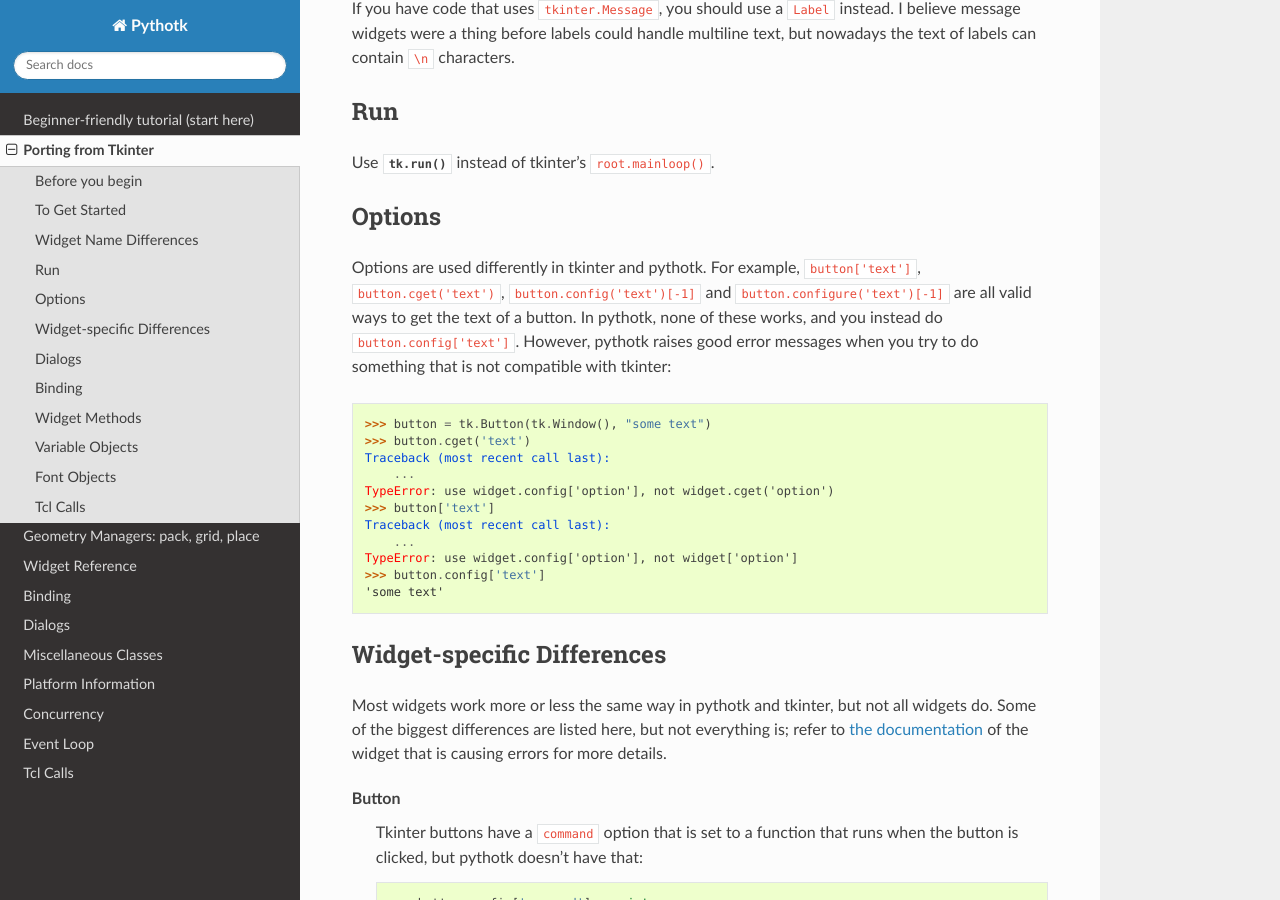
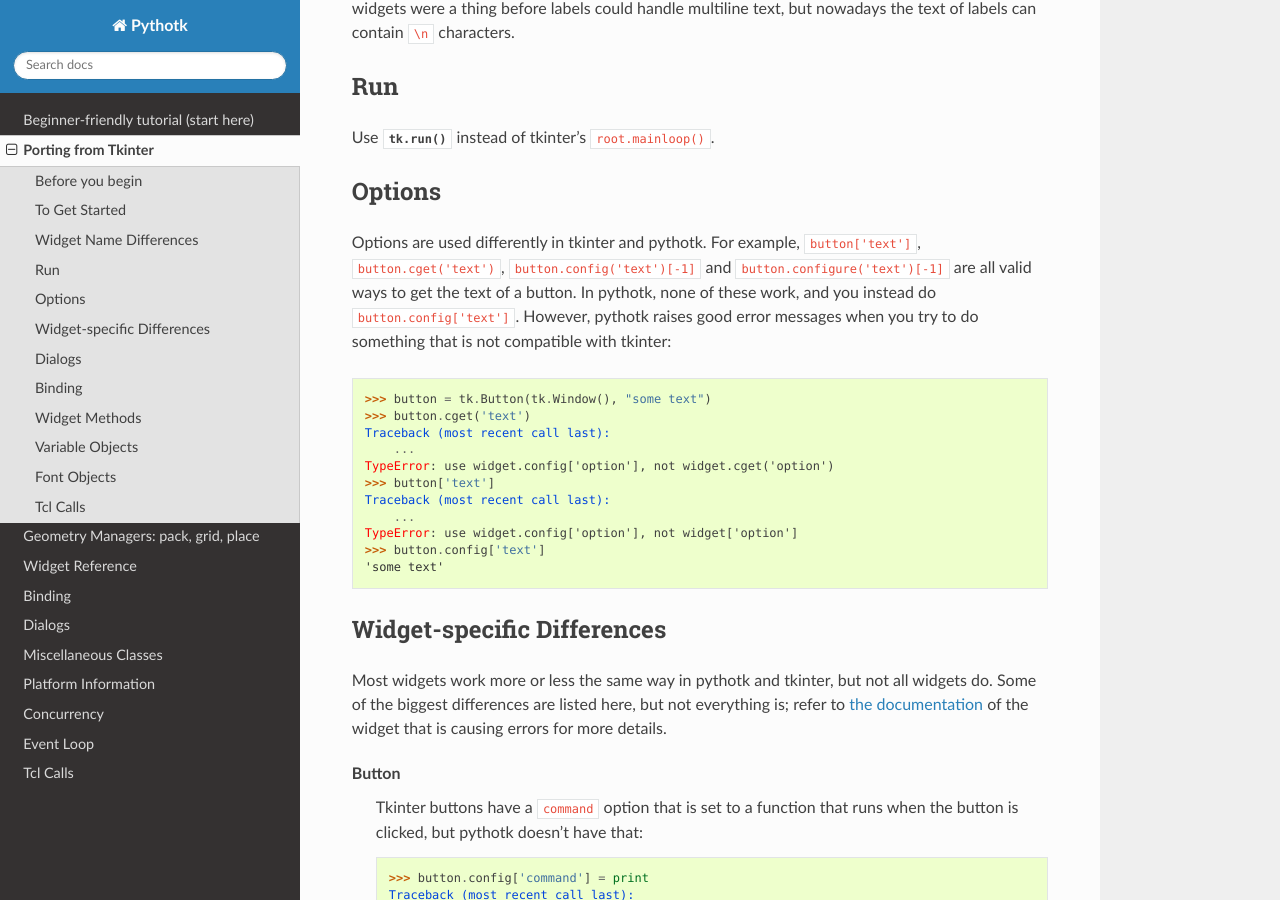
Before and after one commit to Akuli/teek, a Sphinx documentation site: the page built from docs/tkinter.rst, in a window 1280 px wide and 900 px high, scrolled down 1895 px. Built offline with Sphinx 7.4.7 and the Read the Docs theme 2.0.0, drawn with Linux system fonts in a browser that asks for light colours; some of the changed text lies outside the part shown.

Commit message:
fix mistakes

```diff
--- a/docs/tkinter.rst
+++ b/docs/tkinter.rst
@@ -105,7 +104,7 @@ Options
 Options are used differently in tkinter and pythotk. For example,
 ``button['text']``, ``button.cget('text')``, ``button.config('text')[-1]`` and
 ``button.configure('text')[-1]`` are all valid ways to get the text of a button.
-In pythotk, none of these works, and you instead do ``button.config['text']``.
+In pythotk, none of these work, and you instead do ``button.config['text']``.
 However, pythotk raises good error messages when you try to do something that
 is not compatible with tkinter:
 
```
Also changed, not shown: other parts of docs/tkinter.rst (+0 -1 lines).
